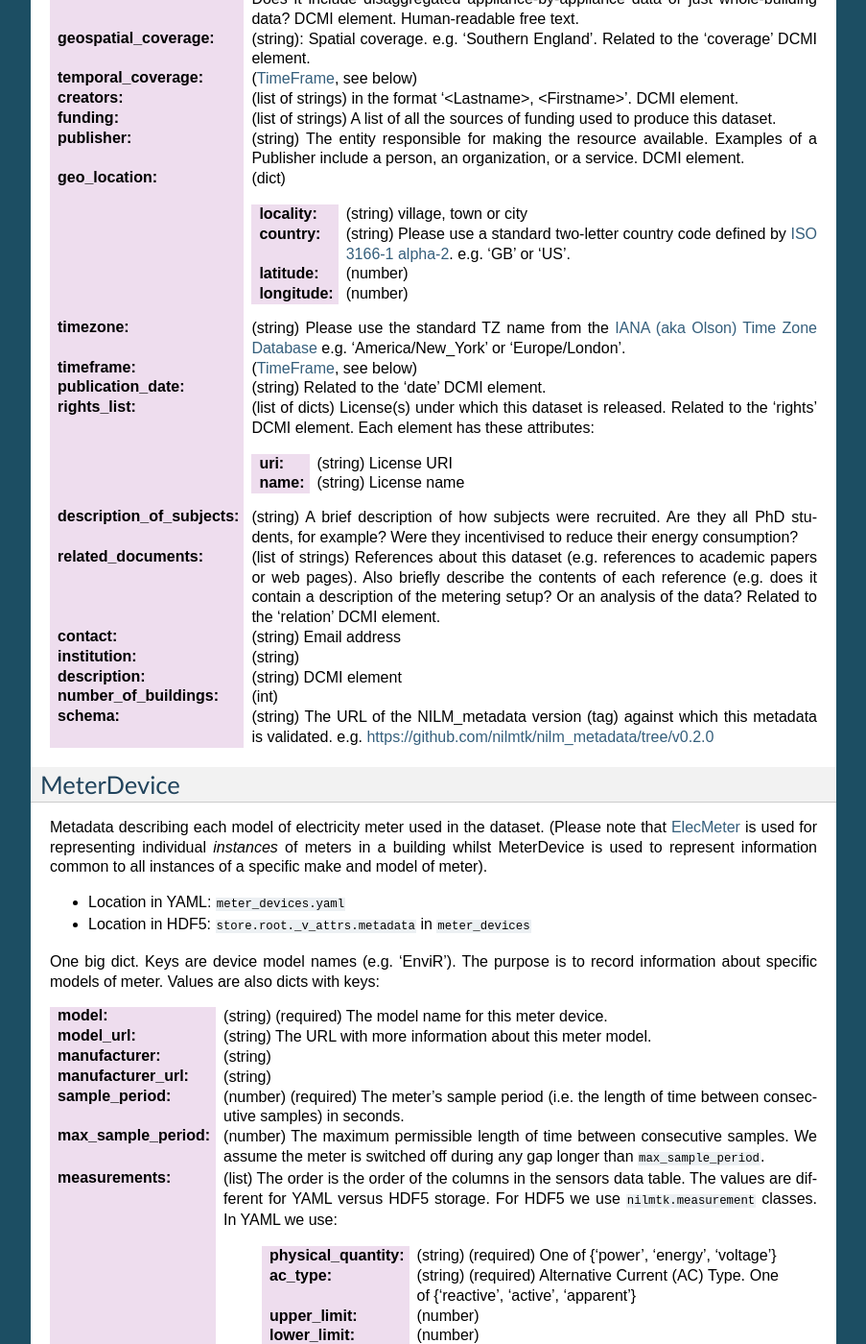
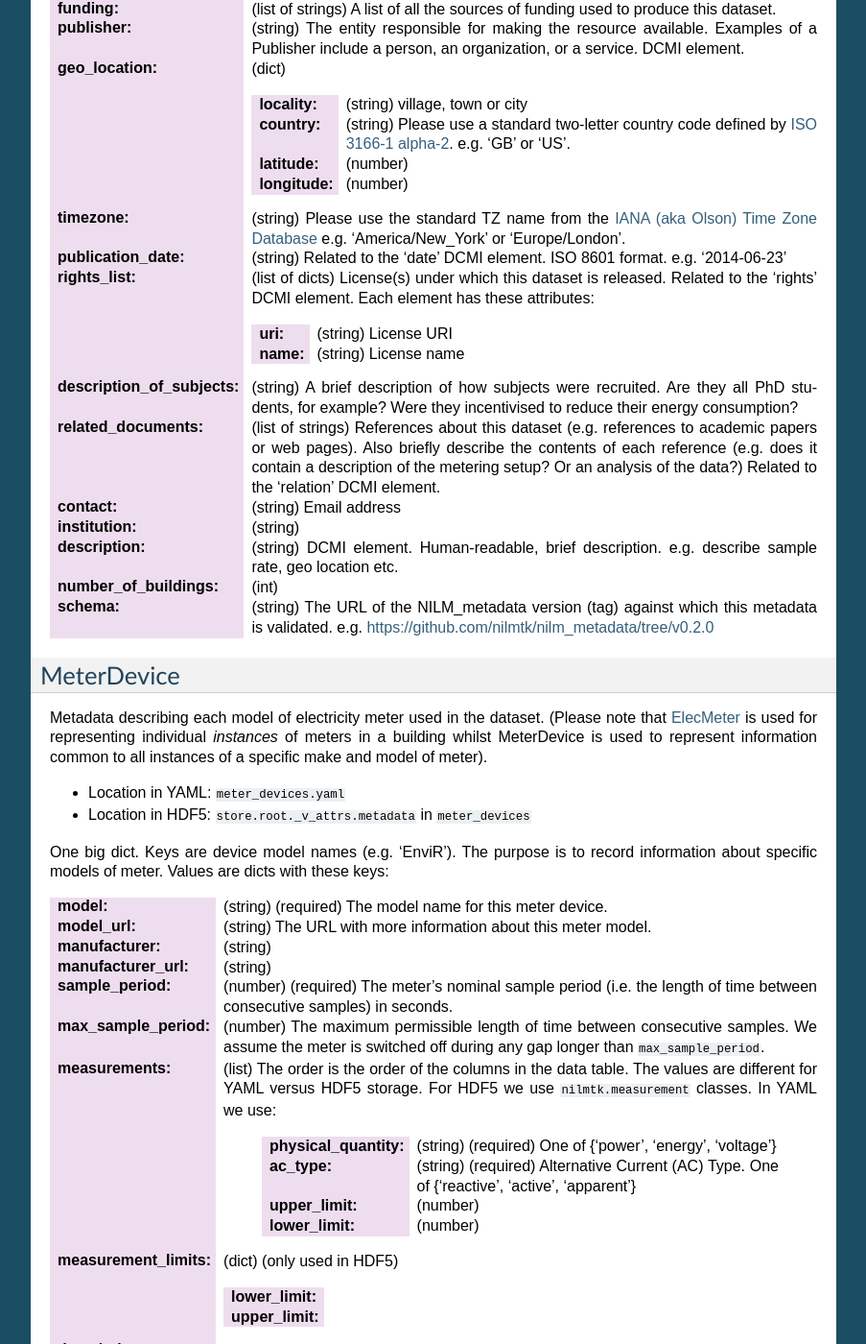
Before and after one commit to nilmtk/nilm_metadata, a Sphinx documentation site: the page built from docs/source/dataset_metadata.rst, in a window 1280 px wide and 1400 px high, scrolled down 573 px. Shown: the whole window at 96% size, without its empty margins (198-1101 px from the left). Built offline with Sphinx 7.4.7, drawn with Linux system fonts in a browser that asks for light colours; some of the changed text lies outside the part shown.

Commit message:
more documentation details, moving mains voltage out of dataset metadata, some tidying

```diff
--- a/docs/source/dataset_metadata.rst
+++ b/docs/source/dataset_metadata.rst
@@ -37,8 +31,9 @@ Dublin Core Metadata Initiative or DCMI):
           DCMI element.  Human-readable free text.
 :geospatial_coverage: (string): Spatial coverage.  e.g. 'Southern
                       England'. Related to the 'coverage' DCMI
-                      element.
-:temporal_coverage: (`TimeFrame`_, see below)
+                      element.  Human-readable free text.
+:temporal_coverage: (`TimeFrame`_, see below) Start and end dates for
+                    the entire dataset.
 :creators: (list of strings) in the format '<Lastname>,
            <Firstname>'. DCMI element.
 :funding: (list of strings) A list of all the sources of funding used
@@ -59,8 +54,8 @@ Dublin Core Metadata Initiative or DCMI):
            (aka Olson) Time Zone Database
            <http://en.wikipedia.org/wiki/List_of_tz_database_time_zones>`_
            e.g. 'America/New_York' or 'Europe/London'.
-:timeframe: (`TimeFrame`_, see below)
-:publication_date: (string) Related to the 'date' DCMI element.
+:publication_date: (string) Related to the 'date' DCMI element.  ISO
+                   8601 format.  e.g. '2014-06-23'
 :rights_list: (list of dicts) License(s) under which this dataset is released.  Related to the 'rights' DCMI element.  Each element has these attributes:
 
    :uri: (string) License URI
@@ -73,11 +68,12 @@ Dublin Core Metadata Initiative or DCMI):
                     (e.g. references to academic papers or web pages).
                     Also briefly describe the contents of each
                     reference (e.g. does it contain a description of
-                    the metering setup? Or an analysis of the data?
+                    the metering setup? Or an analysis of the data?)
                     Related to the 'relation' DCMI element.
 :contact: (string) Email address
 :institution: (string)
-:description: (string) DCMI element
+:description: (string) DCMI element.  Human-readable, brief
+              description.  e.g. describe sample rate, geo location etc.
 :number_of_buildings: (int)
 :schema: (string) The URL of the NILM_metadata version (tag) against
          which this metadata is
@@ -98,13 +94,13 @@ make and model of meter).
 
 One big dict.  Keys are device model names (e.g. 'EnviR').  The
 purpose is to record information about specific models of meter.
-Values are also dicts with keys:
+Values are dicts with these keys:
 
 :model: (string) (required) The model name for this meter device.
 :model_url: (string) The URL with more information about this meter model.
 :manufacturer: (string)
 :manufacturer_url: (string)
-:sample_period: (number) (required) The meter's sample period
+:sample_period: (number) (required) The meter's nominal sample period
                (i.e. the length of time between consecutive
                samples) in seconds.
 :max_sample_period: (number) The maximum permissible length of time
@@ -112,7 +108,7 @@ Values are also dicts with keys:
                    meter is switched off during any gap longer
                    than ``max_sample_period``.
 :measurements: (list) The order is the order of the columns in the
-  sensors data table.  The values are different for YAML versus HDF5 storage.
+  data table.  The values are different for YAML versus HDF5 storage.
   For HDF5 we use ``nilmtk.measurement`` classes.  In YAML we use:
 
    :physical_quantity: (string) (required) One of {'power', 'energy',
@@ -138,7 +134,6 @@ Building
 * Location in HDF5: ``store.root.building<I>._v_attrs.metadata``
 
 :instance: (int) (required) The building instance in this dataset, starting from 1
-:dataset: (string) (required) Dataset ``name``
 :original_name: (string) Original name of building from old (pre-NILM
                 Metadata) metadata.
 :elec_meters: (dict of dicts) (required) Each key is an integer
```
Also changed, not shown: other parts of docs/source/dataset_metadata.rst (+7 -11 lines), docs/source/common_metadata.rst (+21 -5 lines).
